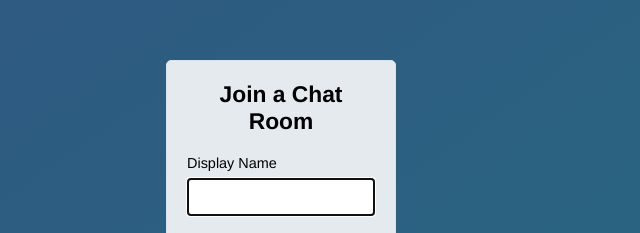
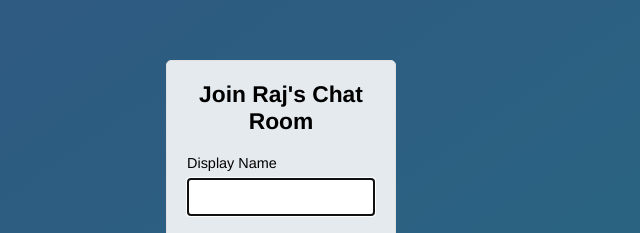
Before and after one commit to vasikarla-zz/my-chat-app, a website: page public/index.html in a window 1280 px wide. Shown: the part 183-416 px from the top of the page, 359-999 px from the left. Drawn offline with Linux system fonts and the light colour scheme.

Commit message:
automatic commit message

```diff
--- a/public/index.html
+++ b/public/index.html
@@ -11,7 +11,7 @@
     <div class="centered-form__form">
         <form action="./chat.html">
             <div class="form-field">
-                <h3>Join a Chat Room</h3>
+                <h3>Join Raj's Chat Room</h3>
             </div>
             <div class="form-field">
                 <label>Display Name</label>
```
